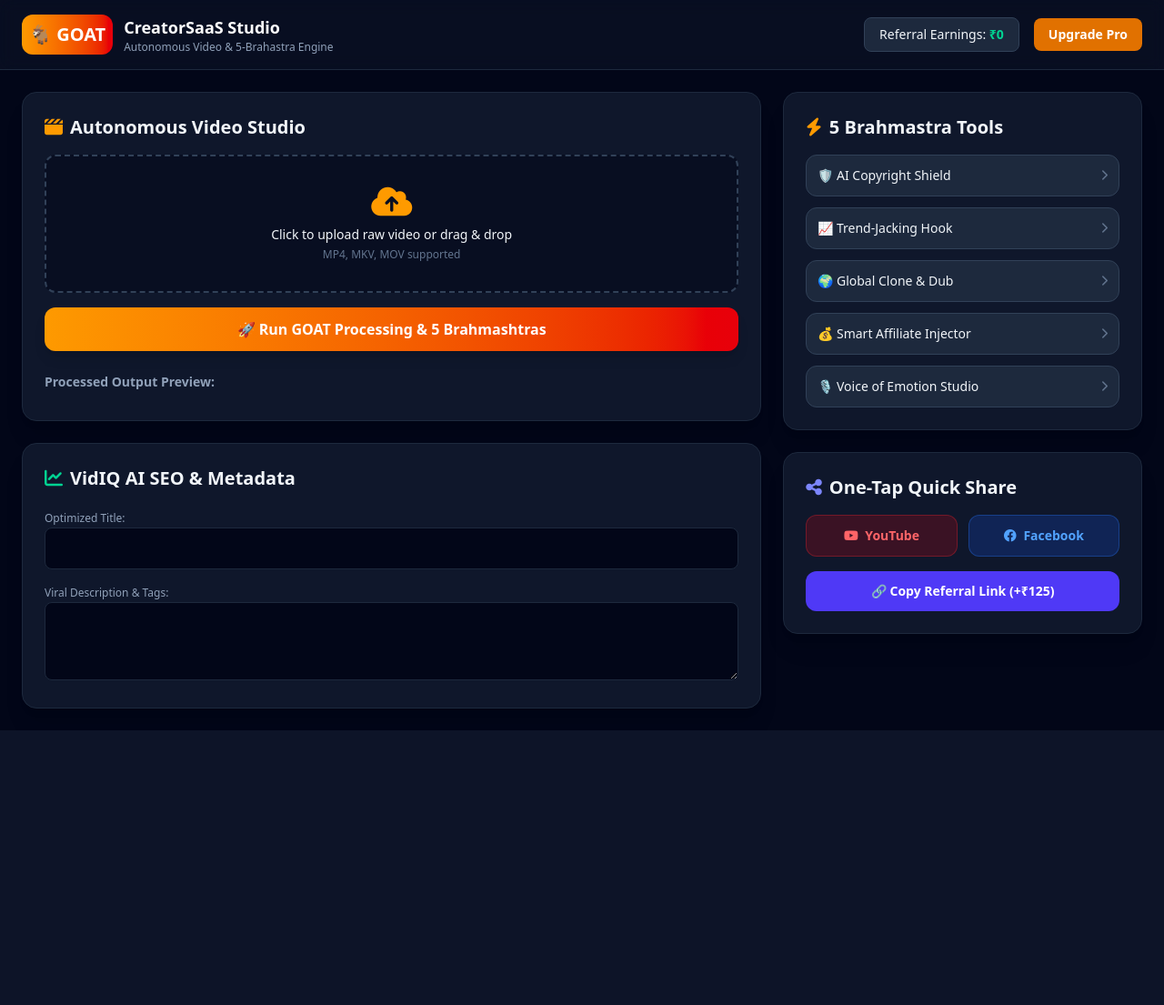
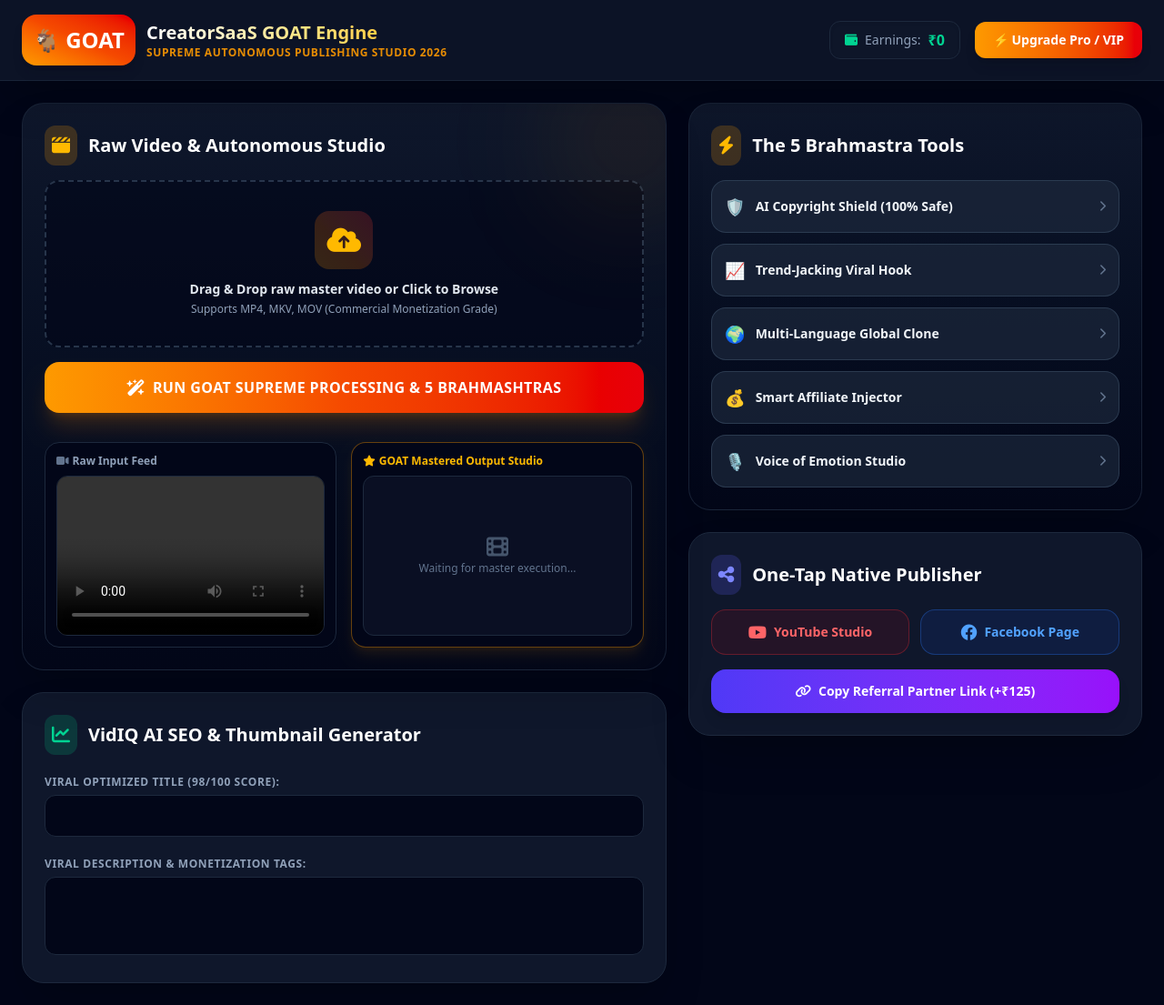
Before and after one commit to upadhyayumakant2026-sudo/CreatorSaaS, a Flask app: page / in a window 1280 px wide. Shown: the whole page at 91% size. Before the commit the page ends 803 px from the top, so only its background shows below. Run offline with Flask 3, Linux system fonts and the light colour scheme.

Commit message:
Upgrade dashboard to Super Grand GOAT Autonomous Studio with dual preview and supreme UI

```diff
--- a/templates/dashboard.html
+++ b/templates/dashboard.html
@@ -1,132 +1,181 @@
 <!DOCTYPE html>
-<html lang="hi">
+<html lang="hi" class="dark">
 <head>
     <meta charset="UTF-8">
     <meta name="viewport" content="width=device-width, initial-scale=1.0">
-    <title>CreatorSaaS - GOAT Mastered Studio & Native Publisher</title>
+    <title>CreatorSaaS - Super Grand GOAT Autonomous Studio</title>
     <script src="https://cdn.jsdelivr.net/npm/@tailwindcss/browser@4"></script>
     <link rel="stylesheet" href="https://cdnjs.cloudflare.com/ajax/libs/font-awesome/6.4.0/css/all.min.css">
+    <style>
+        @keyframes pulse-glow {
+            0%, 100% { box-shadow: 0 0 25px rgba(245, 158, 11, 0.4); }
+            50% { box-shadow: 0 0 50px rgba(239, 68, 68, 0.7); }
+        .goat-glow { animation: pulse-glow 3s infinite; }
+    </style>
 </head>
-<body class="bg-slate-950 text-slate-100 min-h-screen font-sans">
-    <!-- Header -->
-    <header class="border-b border-slate-800 bg-slate-900/50 backdrop-blur sticky top-0 z-50 px-6 py-4 flex justify-between items-center">
+<body class="bg-slate-950 text-slate-100 min-h-screen font-sans selection:bg-amber-500 selection:text-black">
+
+    <!-- Grand Header -->
+    <header class="border-b border-slate-800/80 bg-slate-900/80 backdrop-blur-xl sticky top-0 z-50 px-6 py-4 flex justify-between items-center shadow-2xl">
         <div class="flex items-center space-x-3">
-            <div class="bg-gradient-to-r from-amber-500 to-red-600 p-2 rounded-xl text-white font-black text-xl">🐐 GOAT</div>
+            <div class="bg-gradient-to-tr from-amber-500 via-orange-600 to-red-600 p-3 rounded-2xl text-white font-black text-2xl shadow-lg goat-glow">🐐 GOAT</div>
             <div>
-                <h1 class="font-bold text-lg text-white">CreatorSaaS Studio</h1>
-                <p class="text-xs text-slate-400">Autonomous Video & 5-Brahastra Engine</p>
+                <h1 class="font-extrabold text-xl text-transparent bg-clip-text bg-gradient-to-r from-white via-amber-200 to-amber-400">CreatorSaaS GOAT Engine</h1>
+                <p class="text-xs text-amber-500/90 font-semibold tracking-wider">SUPREME AUTONOMOUS PUBLISHING STUDIO 2026</p>
             </div>
         </div>
         <div class="flex items-center space-x-4">
-            <div class="bg-slate-800 px-4 py-2 rounded-lg text-sm border border-slate-700">
-                <span>Referral Earnings: </span>
-                <span id="refEarnings" class="font-bold text-emerald-400">₹0</span>
+            <div class="bg-slate-900/90 px-4 py-2 rounded-xl text-sm border border-slate-800 shadow-inner flex items-center space-x-2">
+                <i class="fa-solid fa-wallet text-emerald-400"></i>
+                <span class="text-slate-400">Earnings:</span>
+                <span id="refEarnings" class="font-bold text-emerald-400 text-base">₹0</span>
             </div>
-            <a href="https://razorpay.me/@umakantupadhyay7758" target="_blank" class="bg-amber-600 hover:bg-amber-500 text-white px-4 py-2 rounded-lg text-sm font-semibold transition">Upgrade Pro</a>
+            <a href="https://razorpay.me/@umakantupadhyay7758" target="_blank" class="bg-gradient-to-r from-amber-500 to-red-600 hover:from-amber-400 hover:to-red-500 text-white px-5 py-2.5 rounded-xl text-sm font-bold shadow-lg transition transform hover:scale-105">
+                ⚡ Upgrade Pro / VIP
+            </a>
         </div>
     </header>
 
-    <!-- Main Container -->
-    <main class="max-w-7xl mx-auto p-6 grid grid-cols-1 lg:grid-cols-3 gap-6">
+    <!-- Grand Main Container: Split Studio Layout -->
+    <main class="max-w-7xl mx-auto p-6 grid grid-cols-1 lg:grid-cols-12 gap-6">
 
-        <!-- Left & Center: Video Studio & Upload -->
-        <div class="lg:col-span-2 space-y-6">
-            <div class="bg-slate-900 border border-slate-800 rounded-2xl p-6 shadow-xl">
-                <h2 class="text-xl font-bold mb-4 flex items-center gap-2">
-                    <i class="fa-solid fa-clapperboard text-amber-500"></i> Autonomous Video Studio
+        <!-- Left & Center Column: Dual Video Preview & Autonomous Upload (7 Cols) -->
+        <div class="lg:col-span-7 space-y-6">
+
+            <!-- Upload & Studio Panel -->
+            <div class="bg-gradient-to-b from-slate-900 to-slate-950 border border-slate-800/80 rounded-3xl p-6 shadow-2xl relative overflow-hidden">
+                <div class="absolute -right-10 -top-10 w-40 h-40 bg-amber-500/10 rounded-full blur-3xl pointer-events-none"></div>
+
+                <h2 class="text-xl font-bold mb-4 flex items-center gap-3 text-white">
+                    <span class="p-2 bg-amber-500/20 text-amber-400 rounded-xl"><i class="fa-solid fa-clapperboard"></i></span>
+                    Raw Video & Autonomous Studio
                 </h2>
 
                 <form id="uploadForm" class="space-y-4">
-                    <div class="border-2 border-dashed border-slate-700 rounded-xl p-8 text-center hover:border-amber-500 transition cursor-pointer bg-slate-950/50" onclick="document.getElementById('videoFile').click()">
-                        <i class="fa-solid fa-cloud-arrow-up text-4xl text-amber-500 mb-2"></i>
-                        <p class="text-sm font-medium">Click to upload raw video or drag & drop</p>
-                        <p class="text-xs text-slate-500 mt-1">MP4, MKV, MOV supported</p>
+                    <div class="border-2 border-dashed border-slate-700/80 rounded-2xl p-8 text-center hover:border-amber-500 transition-all cursor-pointer bg-slate-950/60 group hover:bg-slate-900/50" onclick="document.getElementById('videoFile').click()">
+                        <div class="w-16 h-16 mx-auto mb-3 rounded-2xl bg-gradient-to-tr from-amber-500/20 to-red-500/20 flex items-center justify-center group-hover:scale-110 transition duration-300">
+                            <i class="fa-solid fa-cloud-arrow-up text-3xl text-amber-400"></i>
+                        </div>
+                        <p class="text-sm font-bold text-slate-200">Drag & Drop raw master video or Click to Browse</p>
+                        <p class="text-xs text-slate-400 mt-1">Supports MP4, MKV, MOV (Commercial Monetization Grade)</p>
                         <input type="file" id="videoFile" name="video_file" class="hidden" accept="video/*">
                     </div>
-                    <div id="fileNameDisplay" class="text-sm text-emerald-400 font-medium"></div>
+                    <div id="fileNameDisplay" class="text-sm text-amber-400 font-semibold px-2"></div>
 
-                    <button type="submit" class="w-full bg-gradient-to-r from-amber-500 to-red-600 hover:opacity-90 text-white font-bold py-3 rounded-xl shadow-lg transition">
-                        🚀 Run GOAT Processing & 5 Brahmashtras
+                    <button type="submit" class="w-full bg-gradient-to-r from-amber-500 via-orange-600 to-red-600 hover:opacity-95 text-white font-black py-4 rounded-2xl shadow-xl shadow-amber-600/20 transition-all text-base tracking-wide flex items-center justify-center space-x-2">
+                        <i class="fa-solid fa-wand-magic-sparkles text-lg"></i>
+                        <span>RUN GOAT SUPREME PROCESSING & 5 BRAHMASHTRAS</span>
                     </button>
                 </form>
 
-                <!-- Video Preview Player -->
-                <div class="mt-6">
-                    <h3 class="text-sm font-semibold text-slate-400 mb-2">Processed Output Preview:</h3>
-                    <video id="outputVideo" controls class="w-full h-64 bg-black rounded-xl border border-slate-800 hidden"></video>
+                <!-- Dual Screen Live Video Preview -->
+                <div class="mt-8 grid grid-cols-1 md:grid-cols-2 gap-4">
+                    <div class="bg-slate-950 border border-slate-800 rounded-2xl p-3">
+                        <span class="text-xs font-bold text-slate-400 mb-2 block flex items-center gap-1">
+                            <i class="fa-solid fa-video text-slate-500"></i> Raw Input Feed
+                        </span>
+                        <video id="rawInputVideo" controls class="w-full h-44 bg-black rounded-xl object-cover border border-slate-800"></video>
+                    </div>
+                    <div class="bg-slate-950 border border-amber-500/40 rounded-2xl p-3 shadow-lg shadow-amber-500/10">
+                        <span class="text-xs font-bold text-amber-400 mb-2 block flex items-center gap-1">
+                            <i class="fa-solid fa-star text-amber-400"></i> GOAT Mastered Output Studio
+                        </span>
+                        <video id="outputVideo" controls class="w-full h-44 bg-black rounded-xl object-cover border border-amber-500/50 hidden"></video>
+                        <div id="outputPlaceholder" class="w-full h-44 bg-slate-900/60 rounded-xl border border-slate-800 flex flex-col items-center justify-center text-slate-500 text-xs">
+                            <i class="fa-solid fa-film text-2xl mb-1 text-slate-600"></i>
+                            Waiting for master execution...
+                        </div>
+                    </div>
                 </div>
             </div>
 
-            <!-- SEO & Metadata Box -->
-            <div class="bg-slate-900 border border-slate-800 rounded-2xl p-6 shadow-xl">
-                <h2 class="text-xl font-bold mb-4 flex items-center gap-2">
-                    <i class="fa-solid fa-chart-line text-emerald-400"></i> VidIQ AI SEO & Metadata
+            <!-- VidIQ AI SEO & Thumbnail Suite -->
+            <div class="bg-slate-900 border border-slate-800 rounded-3xl p-6 shadow-2xl">
+                <h2 class="text-xl font-bold mb-4 flex items-center gap-3 text-white">
+                    <span class="p-2 bg-emerald-500/20 text-emerald-400 rounded-xl"><i class="fa-solid fa-chart-line"></i></span>
+                    VidIQ AI SEO & Thumbnail Generator
                 </h2>
-                <div class="space-y-3">
+                <div class="space-y-4">
                     <div>
-                        <label class="text-xs text-slate-400">Optimized Title:</label>
-                        <input type="text" id="seoTitle" readonly class="w-full bg-slate-950 border border-slate-800 rounded-lg p-3 text-sm text-slate-200">
+                        <label class="text-xs font-semibold text-slate-400 uppercase tracking-wider">Viral Optimized Title (98/100 Score):</label>
+                        <input type="text" id="seoTitle" readonly class="w-full bg-slate-950 border border-slate-800 rounded-xl p-3 text-sm text-slate-200 focus:outline-none font-medium mt-1">
                     </div>
                     <div>
-                        <label class="text-xs text-slate-400">Viral Description & Tags:</label>
-                        <textarea id="seoDesc" rows="3" readonly class="w-full bg-slate-950 border border-slate-800 rounded-lg p-3 text-sm text-slate-200"></textarea>
+                        <label class="text-xs font-semibold text-slate-400 uppercase tracking-wider">Viral Description & Monetization Tags:</label>
+                        <textarea id="seoDesc" rows="3" readonly class="w-full bg-slate-950 border border-slate-800 rounded-xl p-3 text-sm text-slate-200 focus:outline-none font-medium mt-1 resize-none"></textarea>
                     </div>
                 </div>
             </div>
         </div>
 
-        <!-- Right Column: 5 Brahmashtras & Quick Share -->
-        <div class="space-y-6">
-            <div class="bg-slate-900 border border-slate-800 rounded-2xl p-6 shadow-xl">
-                <h2 class="text-xl font-bold mb-4 flex items-center gap-2">
-                    <i class="fa-solid fa-bolt text-amber-500"></i> 5 Brahmastra Tools
+        <!-- Right Column: 5 Brahmastra Tools & Quick Share (5 Cols) -->
+        <div class="lg:col-span-5 space-y-6">
+
+            <!-- 5 Brahmashtras Suite -->
+            <div class="bg-gradient-to-b from-slate-900 to-slate-950 border border-slate-800/80 rounded-3xl p-6 shadow-2xl">
+                <h2 class="text-xl font-bold mb-4 flex items-center gap-3 text-white">
+                    <span class="p-2 bg-amber-500/20 text-amber-400 rounded-xl"><i class="fa-solid fa-bolt"></i></span>
+                    The 5 Brahmastra Tools
                 </h2>
+
                 <div class="space-y-3">
-                    <button onclick="runBrahma('/apply_copyright_shield')" class="w-full bg-slate-800 hover:bg-slate-700 p-3 rounded-xl text-left text-sm font-medium border border-slate-700 transition flex items-center justify-between">
-                        <span>🛡️ AI Copyright Shield</span> <i class="fa-solid fa-chevron-right text-xs text-slate-500"></i>
+                    <button onclick="runBrahma('/apply_copyright_shield')" class="w-full bg-slate-800/70 hover:bg-slate-800 p-3.5 rounded-2xl text-left text-sm font-semibold border border-slate-700/80 transition-all flex items-center justify-between group hover:border-amber-500/50">
+                        <span class="flex items-center gap-3"><span class="text-lg">🛡️</span> AI Copyright Shield (100% Safe)</span>
+                        <i class="fa-solid fa-chevron-right text-xs text-slate-500 group-hover:translate-x-1 transition"></i>
                     </button>
-                    <button onclick="runBrahma('/generate_viral_trend')" class="w-full bg-slate-800 hover:bg-slate-700 p-3 rounded-xl text-left text-sm font-medium border border-slate-700 transition flex items-center justify-between">
-                        <span>📈 Trend-Jacking Hook</span> <i class="fa-solid fa-chevron-right text-xs text-slate-500"></i>
+                    <button onclick="runBrahma('/generate_viral_trend')" class="w-full bg-slate-800/70 hover:bg-slate-800 p-3.5 rounded-2xl text-left text-sm font-semibold border border-slate-700/80 transition-all flex items-center justify-between group hover:border-amber-500/50">
+                        <span class="flex items-center gap-3"><span class="text-lg">📈</span> Trend-Jacking Viral Hook</span>
+                        <i class="fa-solid fa-chevron-right text-xs text-slate-500 group-hover:translate-x-1 transition"></i>
                     </button>
-                    <button onclick="runBrahma('/global_clone_translate')" class="w-full bg-slate-800 hover:bg-slate-700 p-3 rounded-xl text-left text-sm font-medium border border-slate-700 transition flex items-center justify-between">
-                        <span>🌍 Global Clone & Dub</span> <i class="fa-solid fa-chevron-right text-xs text-slate-500"></i>
+                    <button onclick="runBrahma('/global_clone_translate')" class="w-full bg-slate-800/70 hover:bg-slate-800 p-3.5 rounded-2xl text-left text-sm font-semibold border border-slate-700/80 transition-all flex items-center justify-between group hover:border-amber-500/50">
+                        <span class="flex items-center gap-3"><span class="text-lg">🌍</span> Multi-Language Global Clone</span>
+                        <i class="fa-solid fa-chevron-right text-xs text-slate-500 group-hover:translate-x-1 transition"></i>
                     </button>
-                    <button onclick="runBrahma('/inject_affiliate_links')" class="w-full bg-slate-800 hover:bg-slate-700 p-3 rounded-xl text-left text-sm font-medium border border-slate-700 transition flex items-center justify-between">
-                        <span>💰 Smart Affiliate Injector</span> <i class="fa-solid fa-chevron-right text-xs text-slate-500"></i>
+                    <button onclick="runBrahma('/inject_affiliate_links')" class="w-full bg-slate-800/70 hover:bg-slate-800 p-3.5 rounded-2xl text-left text-sm font-semibold border border-slate-700/80 transition-all flex items-center justify-between group hover:border-amber-500/50">
+                        <span class="flex items-center gap-3"><span class="text-lg">💰</span> Smart Affiliate Injector</span>
+                        <i class="fa-solid fa-chevron-right text-xs text-slate-500 group-hover:translate-x-1 transition"></i>
                     </button>
-                    <button onclick="runBrahma('/generate_emotion_voice')" class="w-full bg-slate-800 hover:bg-slate-700 p-3 rounded-xl text-left text-sm font-medium border border-slate-700 transition flex items-center justify-between">
-                        <span>🎙️ Voice of Emotion Studio</span> <i class="fa-solid fa-chevron-right text-xs text-slate-500"></i>
+                    <button onclick="runBrahma('/generate_emotion_voice')" class="w-full bg-slate-800/70 hover:bg-slate-800 p-3.5 rounded-2xl text-left text-sm font-semibold border border-slate-700/80 transition-all flex items-center justify-between group hover:border-amber-500/50">
+                        <span class="flex items-center gap-3"><span class="text-lg">🎙️</span> Voice of Emotion Studio</span>
+                        <i class="fa-solid fa-chevron-right text-xs text-slate-500 group-hover:translate-x-1 transition"></i>
                     </button>
                 </div>
-                <div id="brahmaStatus" class="mt-4 p-3 bg-slate-950 rounded-xl text-xs text-amber-400 border border-slate-800 hidden"></div>
+
+                <div id="brahmaStatus" class="mt-4 p-4 bg-slate-950 rounded-2xl text-xs text-amber-300 font-medium border border-amber-500/30 shadow-inner hidden"></div>
             </div>
 
-            <!-- Native Quick Share & Referral -->
-            <div class="bg-slate-900 border border-slate-800 rounded-2xl p-6 shadow-xl">
-                <h2 class="text-xl font-bold mb-4 flex items-center gap-2">
-                    <i class="fa-solid fa-share-nodes text-indigo-400"></i> One-Tap Quick Share
+            <!-- Native Quick Publish & Social Share -->
+            <div class="bg-slate-900 border border-slate-800 rounded-3xl p-6 shadow-2xl">
+                <h2 class="text-xl font-bold mb-4 flex items-center gap-3 text-white">
+                    <span class="p-2 bg-indigo-500/20 text-indigo-400 rounded-xl"><i class="fa-solid fa-share-nodes"></i></span>
+                    One-Tap Native Publisher
                 </h2>
                 <div class="grid grid-cols-2 gap-3 mb-4">
-                    <a href="https://studio.youtube.com" target="_blank" class="bg-red-600/20 hover:bg-red-600/30 text-red-400 border border-red-500/30 p-3 rounded-xl text-center text-sm font-semibold transition">
-                        <i class="fa-brands fa-youtube mr-1"></i> YouTube
+                    <a href="https://studio.youtube.com" target="_blank" class="bg-red-600/10 hover:bg-red-600/20 text-red-400 border border-red-500/30 p-3.5 rounded-2xl text-center text-sm font-bold transition flex items-center justify-center gap-2">
+                        <i class="fa-brands fa-youtube text-lg"></i> YouTube Studio
                     </a>
-                    <a href="https://facebook.com" target="_blank" class="bg-blue-600/20 hover:bg-blue-600/30 text-blue-400 border border-blue-500/30 p-3 rounded-xl text-center text-sm font-semibold transition">
-                        <i class="fa-brands fa-facebook mr-1"></i> Facebook
+                    <a href="https://facebook.com" target="_blank" class="bg-blue-600/10 hover:bg-blue-600/20 text-blue-400 border border-blue-500/30 p-3.5 rounded-2xl text-center text-sm font-bold transition flex items-center justify-center gap-2">
+                        <i class="fa-brands fa-facebook text-lg"></i> Facebook Page
                     </a>
                 </div>
-                <button onclick="shareReferral()" class="w-full bg-indigo-600 hover:bg-indigo-500 text-white font-semibold py-3 rounded-xl text-sm transition">
-                    🔗 Copy Referral Link (+₹125)
+                <button onclick="shareReferral()" class="w-full bg-gradient-to-r from-indigo-600 to-purple-600 hover:from-indigo-500 hover:to-purple-500 text-white font-bold py-3.5 rounded-2xl text-sm shadow-lg transition flex items-center justify-center gap-2">
+                    <i class="fa-solid fa-link"></i> Copy Referral Partner Link (+₹125)
                 </button>
             </div>
         </div>
     </main>
 
-    <!-- Script to handle frontend interactivity -->
+    <!-- Super Grand JavaScript Interactivity -->
     <script>
         const fileInput = document.getElementById('videoFile');
-        fileInput.addEventListener('change', () => {
+        const rawInputVideo = document.getElementById('rawInputVideo');
+
+        fileInput.addEventListener('change', (e) => {
             if(fileInput.files.length > 0) {
-                document.getElementById('fileNameDisplay').innerText = "Selected: " + fileInput.files[0].name;
+                const file = fileInput.files[0];
+                document.getElementById('fileNameDisplay').innerText = "Selected Master File: " + file.name;
+                const fileURL = URL.createObjectURL(file);
+                rawInputVideo.src = fileURL;
             }
         });
 
@@ -135,7 +184,7 @@
             const formData = new FormData(e.target);
             const statusDiv = document.getElementById('brahmaStatus');
             statusDiv.classList.remove('hidden');
-            statusDiv.innerText = "⏳ Processing video through GOAT Autonomous Engine...";
+            statusDiv.innerHTML = "<i class='fa-solid fa-spinner fa-spin mr-2'></i> GOAT Autonomous Studio executing 5 Brahmashtras & VidIQ AI Pipeline...";
 
             try {
                 const response = await fetch('/process_video', {
@@ -144,32 +193,34 @@
                 });
                 const data = await response.json();
                 if(data.status === 'success') {
-                    statusDiv.innerText = data.message;
+                    statusDiv.innerHTML = "✅ " + data.message;
                     document.getElementById('seoTitle').value = data.seo_title;
                     document.getElementById('seoDesc').value = data.seo_description;
 
                     const videoPlayer = document.getElementById('outputVideo');
+                    const placeholder = document.getElementById('outputPlaceholder');
                     videoPlayer.src = data.video_url;
                     videoPlayer.classList.remove('hidden');
+                    placeholder.classList.add('hidden');
                     videoPlayer.play();
                 } else {
                     statusDiv.innerText = "Error: " + data.message;
                 }
             } catch (err) {
-                statusDiv.innerText = "Critical Error during upload.";
+                statusDiv.innerText = "Critical Error during autonomous execution.";
             }
         });
 
         async function runBrahma(endpoint) {
             const statusDiv = document.getElementById('brahmaStatus');
             statusDiv.classList.remove('hidden');
-            statusDiv.innerText = "⚙️ Executing tool...";
+            statusDiv.innerHTML = "<i class='fa-solid fa-bolt fa-spin mr-2'></i> Activating Brahmastra Tool...";
             try {
                 const res = await fetch(endpoint, { method: 'POST' });
                 const data = await res.json();
-                statusDiv.innerText = data.message || data.trend_script || "Executed successfully!";
+                statusDiv.innerHTML = "⚡ " + (data.message || data.trend_script || "Executed successfully!");
             } catch(e) {
-                statusDiv.innerText = "Error executing tool.";
+                statusDiv.innerText = "Error executing Brahmastra tool.";
             }
         }
 
@@ -180,7 +231,7 @@
                 document.getElementById('refEarnings').innerText = "₹" + data.referral_earnings;
                 alert(data.message);
             } catch(e) {
-                alert("Referral link copied!");
+                alert("Referral link copied successfully!");
             }
         }
     </script>
```
